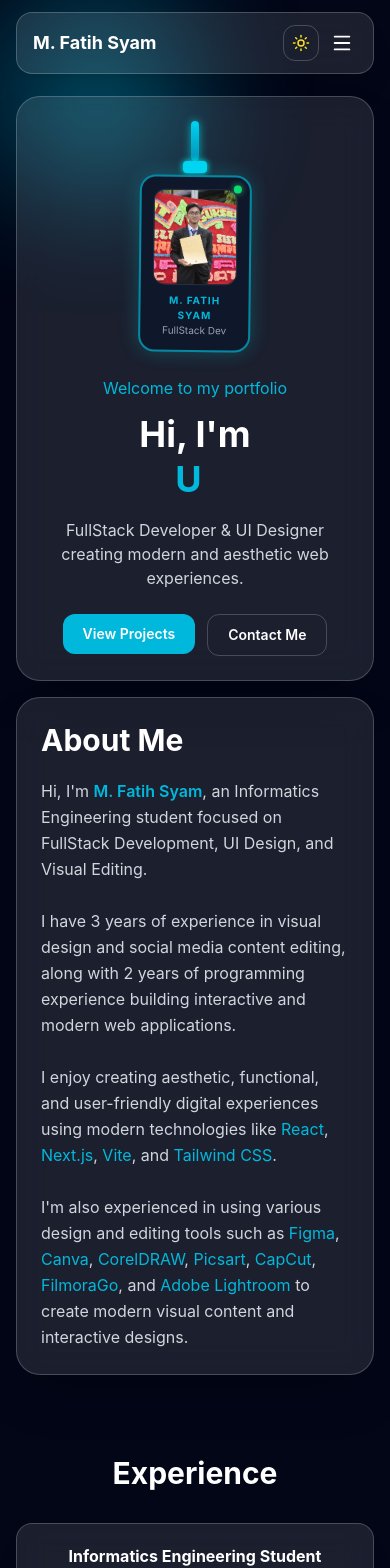
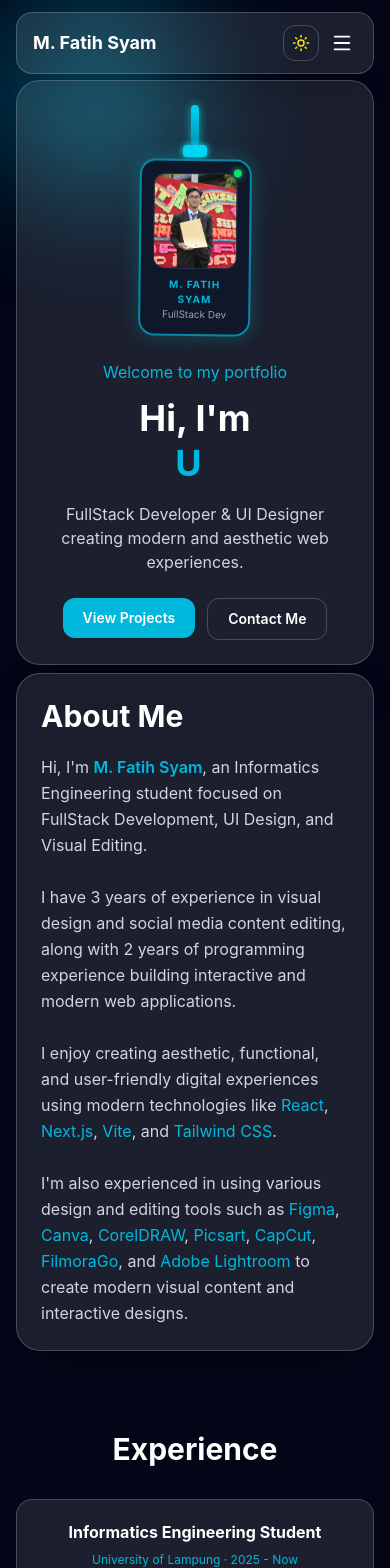
Before and after one commit to Syamm1410/portofolio_fatih_syam, a React (Vite) app: page / in a window 390 px wide. Shown: the top 1568 px of the page. Built offline with nearby package versions, Linux system fonts and the light colour scheme.

Commit message:
fix about

```diff
--- a/src/App.jsx
+++ b/src/App.jsx
@@ -386,7 +386,7 @@
       </nav>
 
       {/* HERO */}
-      <section id="home" className="flex items-center justify-center md:min-h-screen relative z-10 px-4 md:px-6 pt-24 md:pt-28 pb-4 md:pb-12">
+      <section id="home" className="flex items-center justify-center md:min-h-screen relative z-10 px-4 md:px-6 pt-20 md:pt-28 pb-4 md:pb-12">
         <motion.div
           initial={{ opacity: 0, y: 80 }}
           animate={{ opacity: 1, y: 0 }}
@@ -442,7 +442,7 @@
       </section>
 
       {/* ABOUT */}
-      <section id="about" className="relative z-10 px-4 md:px-6 pb-16 md:pb-24 pt-0 md:pt-12">
+      <section id="about" className="relative z-10 px-4 md:px-6 pb-16 md:pb-24 -mt-2 md:mt-0 pt-0 md:pt-12">
         <motion.div
           initial={{ opacity: 0, y: 80 }}
           whileInView={{ opacity: 1, y: 0 }}
```
